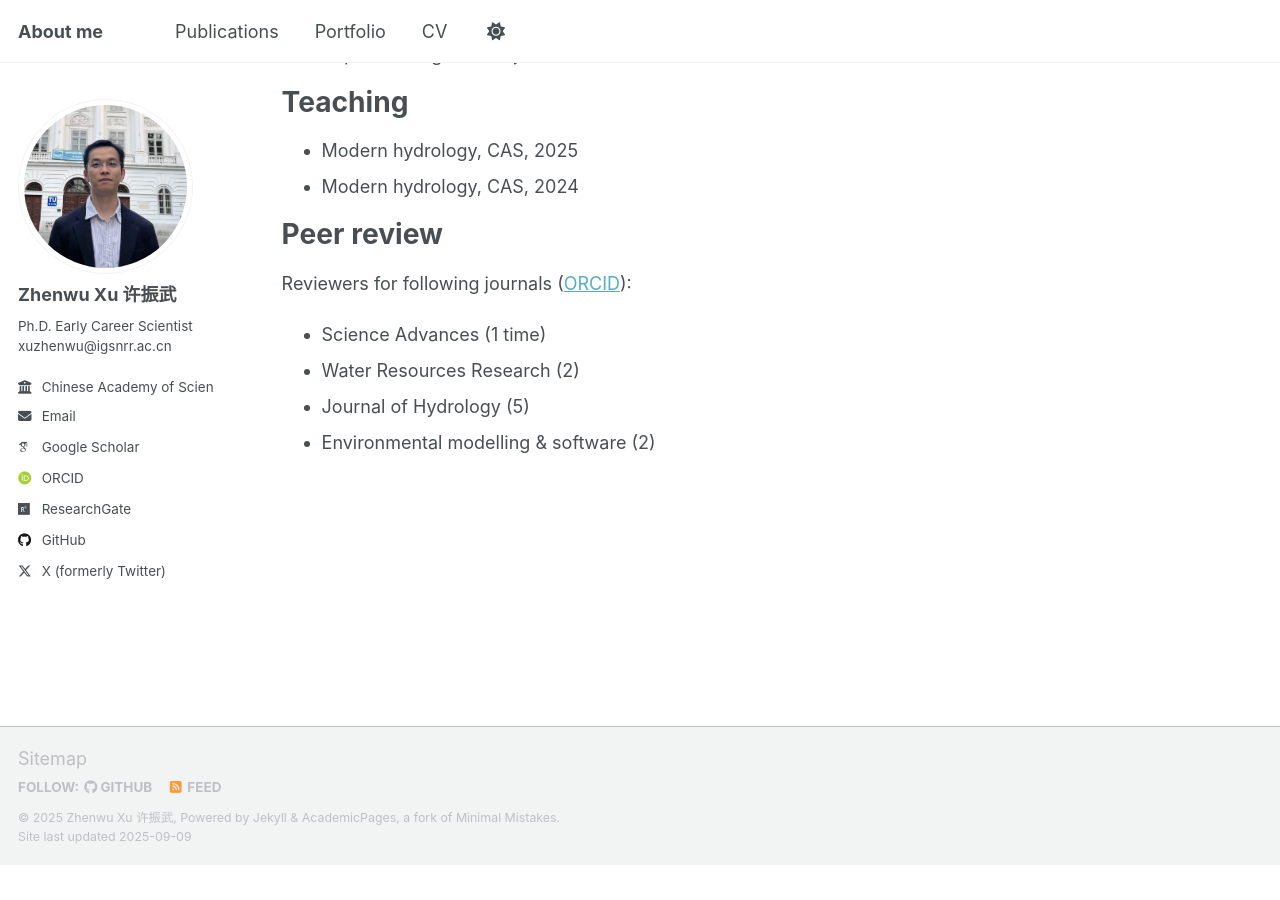
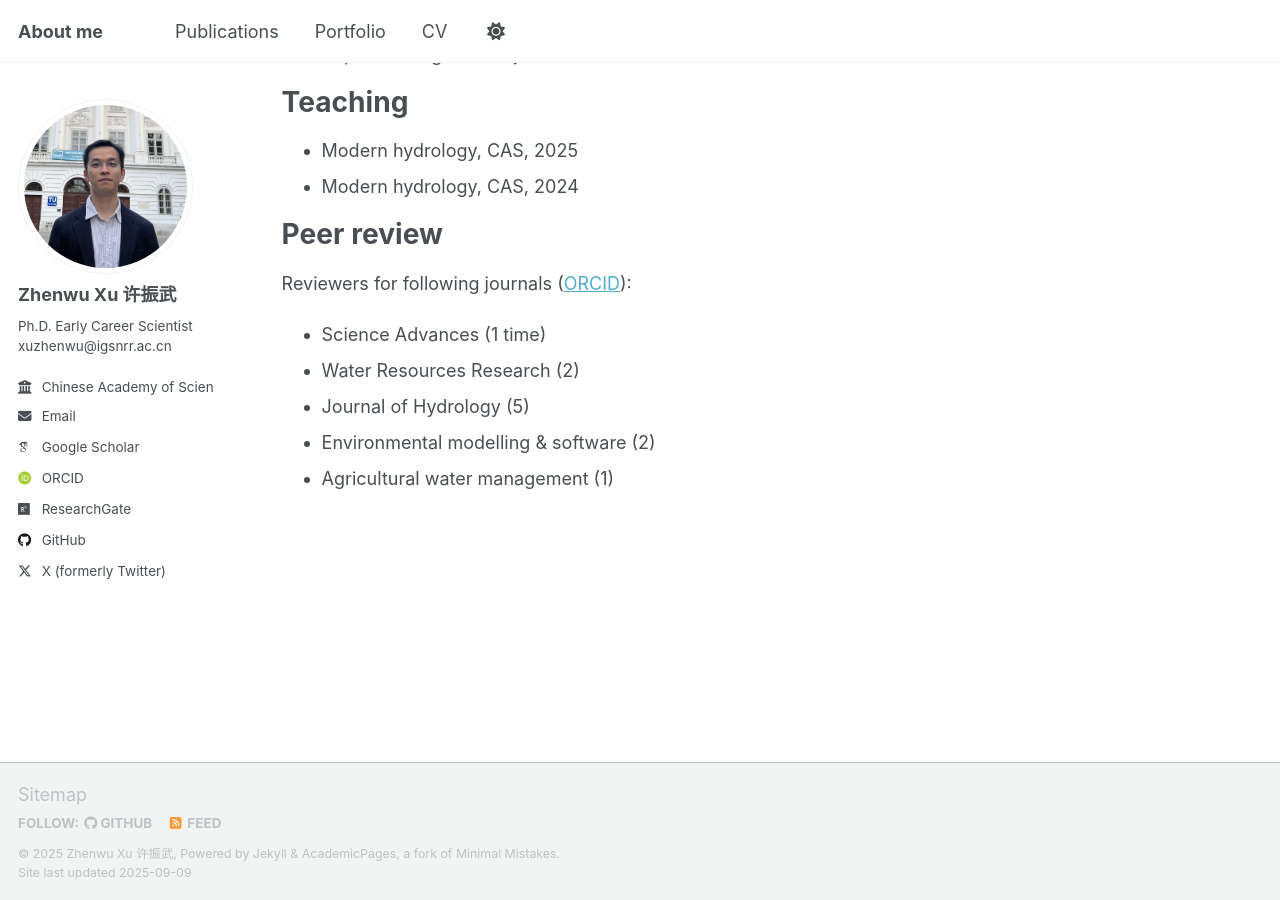
Before and after one commit to xuzhenwu/xuzhenwu.github.io, a Jekyll site: the page built from _pages/cv.md, in a window 1280 px wide and 900 px high, scrolled down 1096 px. Built offline with Jekyll 4.4.1, drawn with Linux system fonts in a browser that asks for light colours; some web fonts are replaced; a script that is not in the unit is left out; before the commit the page ends 1960 px from its top, so only the background shows below that.

Commit message:
Update cv.md

```diff
--- a/_pages/cv.md
+++ b/_pages/cv.md
@@ -50,3 +50,4 @@ Reviewers for following journals ([ORCID](https://orcid.org/0000-0003-2607-8343)
 * Water Resources Research (2)
 * Journal of Hydrology (5)
 * Environmental modelling & software (2)
+* Agricultural water management (1)
```
